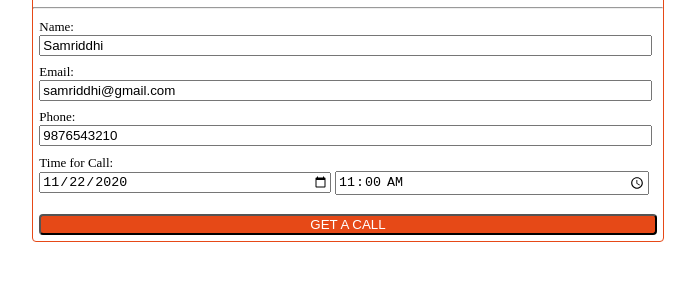
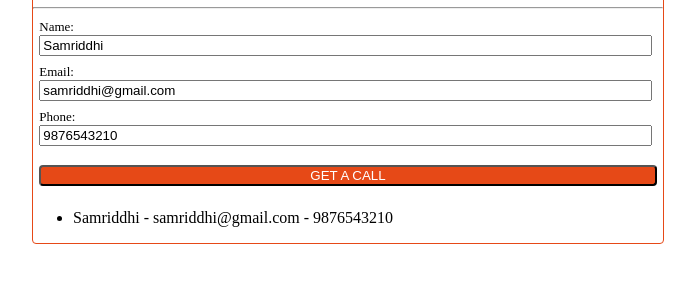
Before and after one commit to Infinite00loop/FirstCliForm, a plain HTML site: page index.html in a window 1280 px wide. Both pictures are taken after a click on the button "GET A CALL". Shown: the part 103-386 px from the top of the page, without its empty margins (292-987 px from the left). Drawn offline with Linux system fonts and the light colour scheme.

Commit message:
appointment app

```diff
--- a/index.html
+++ b/index.html
@@ -24,14 +24,11 @@
         <br>
         <input id= 'idx3' type="text" style="width: 96%; margin-left: 1%; margin-right: 1%; margin-bottom: 1%;"  value='9876543210'>
         <br>
-        <label style="width: 96%; margin-left: 1%; margin-right: 1%; font-size: small;">Time for Call:</label>
-        <br>
-        <input id= 'idx4' type="date" value="2020-11-22" style="width: 45.5%;margin-left: 1%; margin-bottom: 1%;">
-        <input id= 'idx5' type="time" value="11:00" style="width: 49%;margin-right: 1%; margin-bottom: 1%;">
-        <br>
         <input type="button" value="GET A CALL" style="background-color: #e64917;color: white;width: 98%;margin-left: 1%;margin-right: 1%;margin-bottom: 1%;margin-top: 2%;border-radius: 4px;"
-        onclick="printDetails()">
+        onclick="onSignUp()">
     </form>
+    <ul id="list-items">
+    </ul>
 </div>
 </body>
 </html>
--- a/index.js
+++ b/index.js
@@ -1,4 +1,23 @@
-function printDetails(){
+function onSignUp(){
+    var name_=document.getElementById('idx1').value;
+    var email_=document.getElementById('idx2').value;
+    var phone_=document.getElementById('idx3').value;
+
+    let myObj={
+        name:name_,
+        email:email_,
+        phone:phone_
+    };
+
+    var myObjSerial=JSON.stringify(myObj);
+    localStorage.setItem(email_,myObjSerial);
+
+    var list=document.getElementById('list-items');
+    var newList=document.createElement('li');
+    var text=name_+" - "+email_+" - "+phone_;
+    newList.appendChild(document.createTextNode(text));
+    list.appendChild(newList);
+
     // localStorage.setItem('Name',document.getElementById('idx1').value)
     // localStorage.setItem('Email',document.getElementById('idx2').value)
     // localStorage.setItem('Phone',document.getElementById('idx3').value)
@@ -12,13 +31,13 @@ function printDetails(){
 
 }
 
-let myObj= {
-    name : 'Sam',
-    age: '20'
-};
+// let myObj= {
+//     name : 'Sam',
+//     age: '20'
+// };
 
-let myObjSerialized=JSON.stringify(myObj);
-localStorage.setItem('myObj',myObjSerialized);
-console.log(localStorage.getItem('myObj'))
-let myObjDeserialized=JSON.parse(localStorage.getItem('myObj'));
-console.log(myObjDeserialized)
+// let myObjSerialized=JSON.stringify(myObj);
+// localStorage.setItem('myObj',myObjSerialized);
+// console.log(localStorage.getItem('myObj'))
+// let myObjDeserialized=JSON.parse(localStorage.getItem('myObj'));
+// console.log(myObjDeserialized)
```
